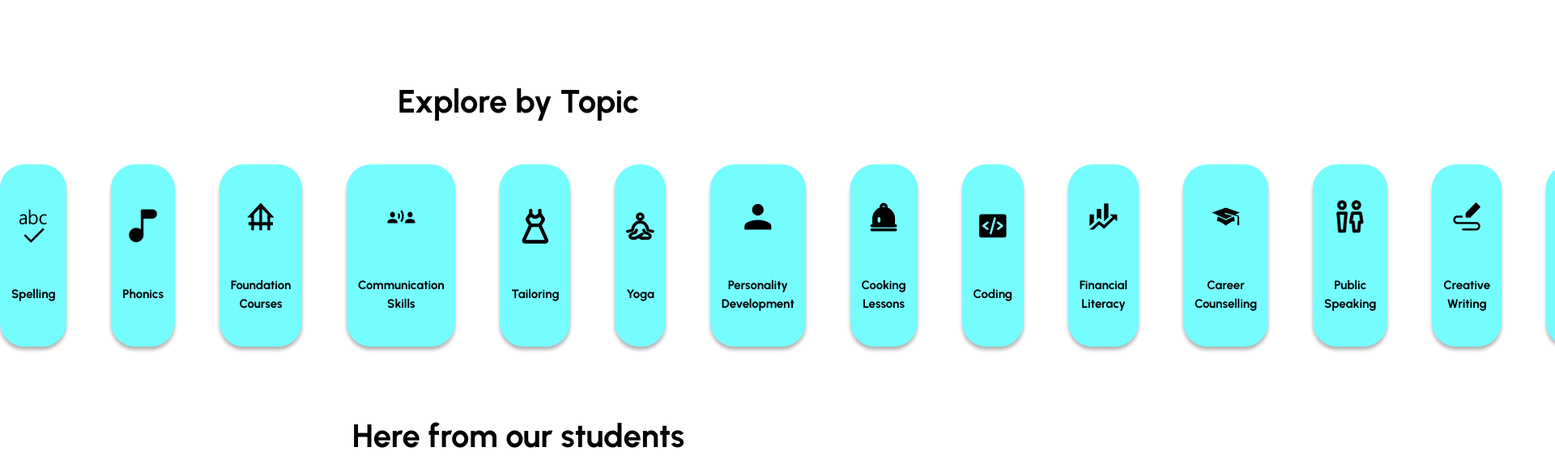
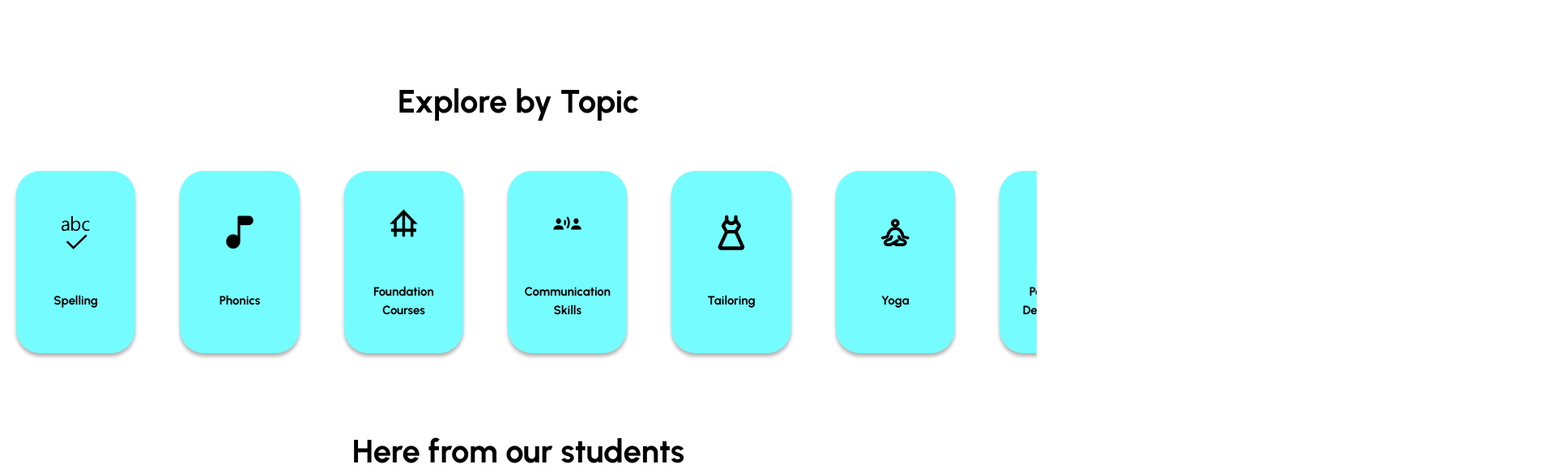
Before and after one commit to div-vik/vocademy, a Next.js app: page / in a window 1280 px wide. Shown: the part 792-1376 px from the top of the page at 81% size, 1920 px wide, since content can reach past the window. Built offline with nearby package versions, Linux system fonts and the light colour scheme; a web font is replaced by a local one.

Commit message:
Update css

```diff
--- a/app/page.js
+++ b/app/page.js
@@ -10,7 +10,7 @@ import Link from "next/link";
 
 export default function Home() {
   return (
-    <div className="2xl:flex 2xl:flex-col 2xl:justify-center 2xl:items-center">
+    <div className="2xl:flex 2xl:flex-col 2xl:justify-center 2xl:items-center overflow-hidden">
       <Hero />
       <Topic />
       <Feedback />
--- a/app/ui/Home/Feedback.jsx
+++ b/app/ui/Home/Feedback.jsx
@@ -4,7 +4,7 @@ import FeedbackCard from "./FeedbackCard";
 
 const Feedback = () => {
   return (
-    <div className="mt-[58.67px] lg:mt-[114.51px] xl:mt-[80.51px]">
+    <div className="mt-[58.67px] lg:mt-[114.51px] xl:mt-[83.51px]">
       <div className="flex justify-center items-center">
         <p className="text-center text-[24.744px] lg:text-[40px] font-bold">
           Here from our students
--- a/app/ui/Home/Topic.jsx
+++ b/app/ui/Home/Topic.jsx
@@ -3,31 +3,22 @@
 import React from "react";
 import TopicCard from "./TopicCard";
 import { topics } from "./data";
-import Slider from "react-slick";
-import "slick-carousel/slick/slick.css";
-import "slick-carousel/slick/slick-theme.css";
 
 const Topic = () => {
-  const settings = {
-    dots: false,
-    infinite: true,
-    speed: 500,
-    slidesToShow: 3,
-    slidesToScroll: 3,
-  };
   return (
-    <div className="mt-[77px] lg:mt-[163px] xl:mt-[110px]">
+    <div className="mt-[77px] lg:mt-[163px] xl:mt-[110px] w-full">
       <div className="flex justify-center items-center">
         <p className="text-center text-[24.744px] lg:text-[40px] font-bold">
           Explore by Topic
         </p>
       </div>
-      <div className="flex mt-[36px] lg:mt-[61px] xl:mt-[48px] gap-[30.21px] lg:gap-[55px] xl:gap-[55px]">
-        {/* <Slider {...settings}> */}
-        {topics?.map((topic, index) => (
-          <TopicCard key={index} title={topic.title} icon={topic.icon} />
-        ))}
-        {/* </Slider> */}
+
+      <div className="overflow-x-scroll px-5">
+        <div className="flex w-fit mt-[36px] lg:mt-[61px] xl:mt-[48px] gap-[30.21px] lg:gap-[55px] xl:gap-[55px] py-2">
+          {topics?.map((topic, index) => (
+            <TopicCard key={index} title={topic.title} icon={topic.icon} />
+          ))}
+        </div>
       </div>
     </div>
   );
```
